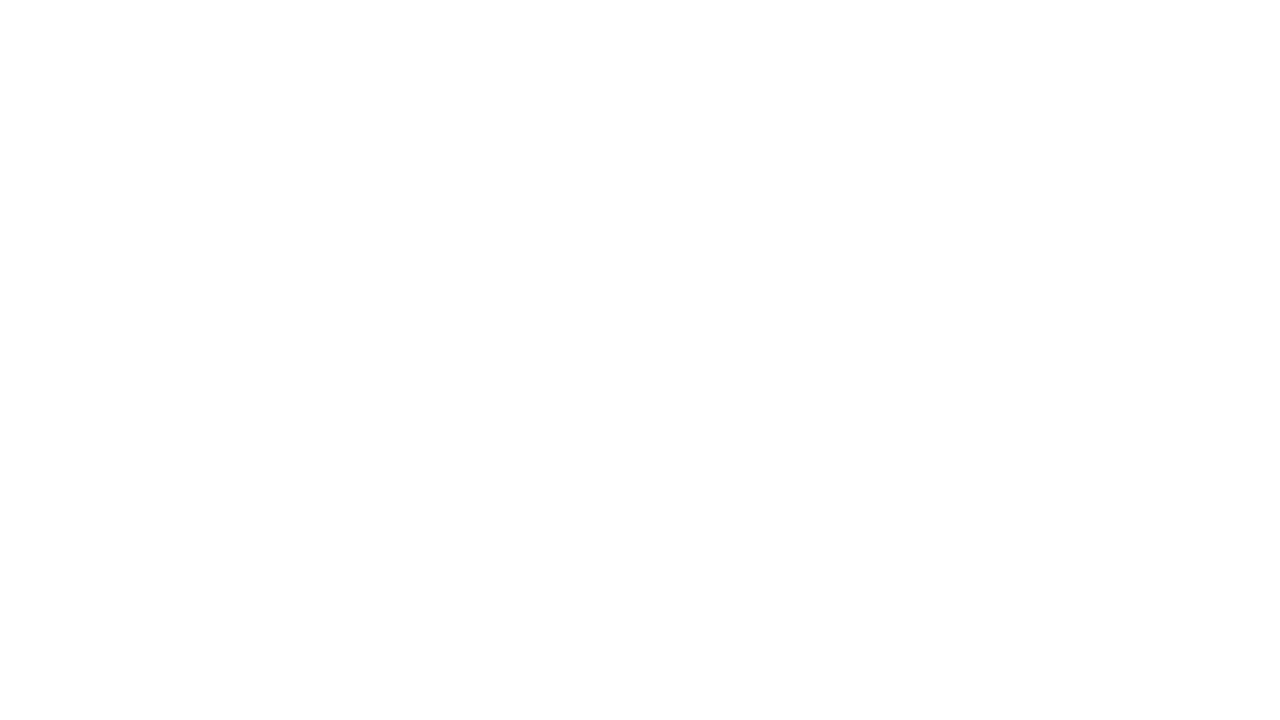
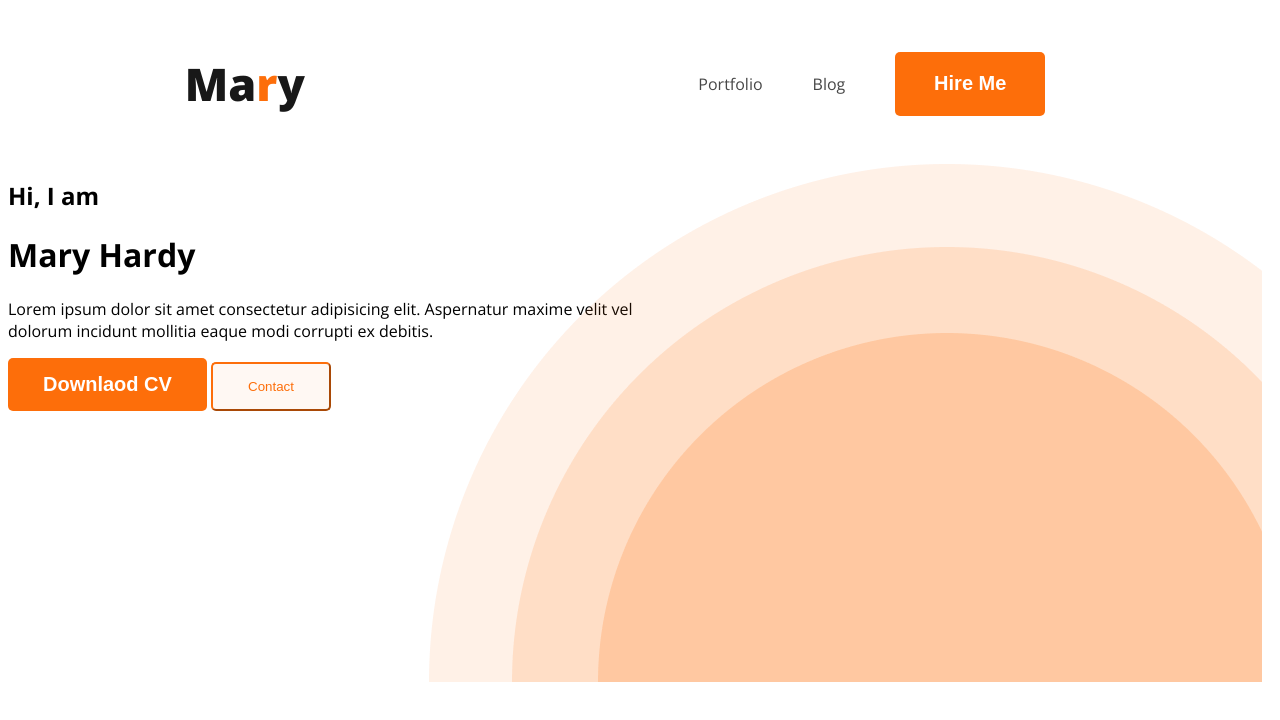
Before and after one commit to rifatrahman1/web-developer-portfolio, a plain HTML site: page index.html in a window 1280 px wide. Drawn offline with nearby package versions, Linux system fonts and the light colour scheme.

Commit message:
added nav

```diff
--- a/css/style.css
+++ b/css/style.css
@@ -0,0 +1,78 @@
+/*** common style start ***/
+body {
+
+    font-family: "Lato", sans-serif;
+    font-family: "Open Sans", sans-serif;
+}
+.orange-text{
+    color: #FD6E0A;
+}
+.btn-primary{
+    color: #FFFFFF;
+    background-color: #FD6E0A;
+    border-radius: 5px;
+    border: 0;
+    font-size: 20px;
+    font-weight: 700;
+    padding: 15px 35px;
+}
+
+/*** common style start ***/
+/*** nav style start ***/
+nav {
+    display: flex;
+    justify-content: space-around;
+}
+.nav-title{
+    color: #181818;
+    font-size: 45px;
+    font-weight: 800;
+}
+nav > ul{
+    display: flex;
+    align-items: center;
+}
+nav > ul > li{
+    list-style: none;
+    margin-right: 50px;
+}
+li > a{
+    text-decoration: none;
+    color: #474747;
+}
+li > button{
+    color: #FFFFFF;
+    height: 64px;
+    width: 150px;
+}
+
+/*** nav style end ***/
+
+/*** header style start ***/
+.introduction{
+    display: flex;
+    justify-content: space-between;
+    position: relative;
+}
+.introduction > h2{
+    color: #474747;
+    font-size: 30px;
+}
+.introduction > h1{
+    color: #181818;
+}
+.nav-btn > .btn-contact{
+    color: #FD6E0A;
+    background-color: #FFF8F3;
+    padding: 15px 35px;
+    border-color: #FD6E0A;
+    border-radius: 5px;
+
+}
+.introduction img{
+    position: absolute;
+    right: 10px;
+    top: 5px;
+}
+
+/*** header style end ***/
--- a/index.html
+++ b/index.html
@@ -3,11 +3,37 @@
 <head>
     <meta charset="UTF-8">
     <meta name="viewport" content="width=device-width, initial-scale=1.0">
+    <link rel="preconnect" href="https://fonts.googleapis.com">
+<link rel="preconnect" href="https://fonts.gstatic.com" crossorigin>
+<link href="https://fonts.googleapis.com/css2?family=Open+Sans:ital,wght@0,300..800;1,300..800&family=Poppins:ital,wght@0,100;0,200;0,300;0,400;0,500;0,600;0,700;0,800;0,900;1,100;1,200;1,300;1,400;1,500;1,600;1,700;1,800;1,900&display=swap" rel="stylesheet">
     <link rel="stylesheet" href="css/style.css">
     <title>Document</title>
 </head>
 <body>
-    <header></header>
+    <header>
+        <nav>
+            <h3 class="nav-title">Ma<span class="orange-text">r</span>y</h3>
+            <ul>
+                <li><a href="">Portfolio</a></li>
+                <li><a href="">Blog</a></li>
+                <li><button class="btn-primary">Hire Me</button></li>
+            </ul>
+        </nav>
+        <div class="introduction">
+            <div class="heading-point">
+                <h2>Hi, I am</h2>
+            <h1>Mary Hardy</h1>
+            <p>Lorem ipsum dolor sit amet consectetur adipisicing elit. Aspernatur maxime velit vel <br>dolorum incidunt mollitia eaque modi corrupti ex debitis.</p>
+            <div class="nav-btn">
+                <button class="btn-primary">Downlaod CV</button>
+            <button class="btn-contact">Contact</button>
+            </div>
+            </div>
+            <div class="image">
+                <img src="images/header_bg.png" alt="">
+            </div>
+        </div>
+    </header>
     <main></main>
     <footer></footer>
 </body>
```
